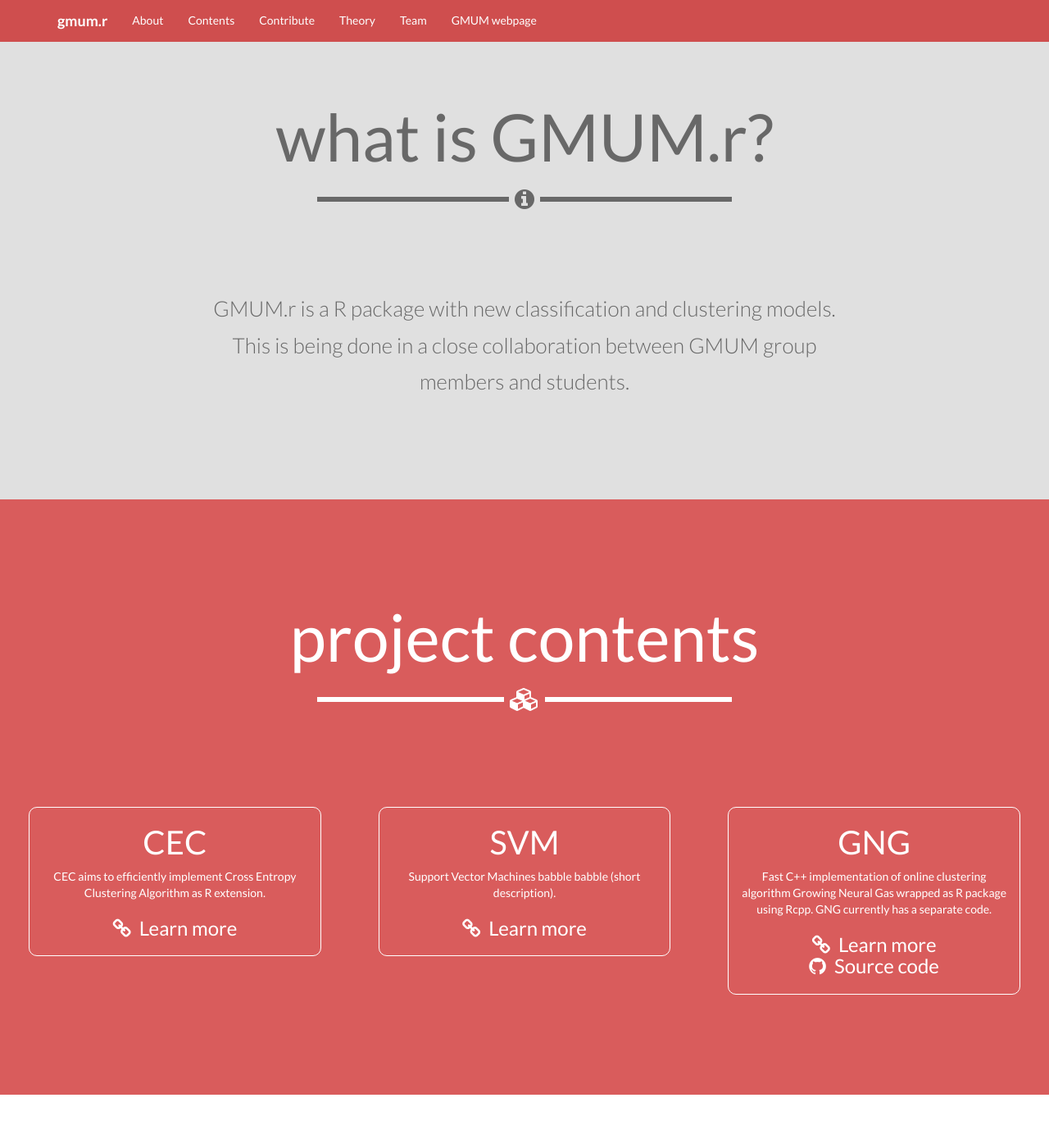
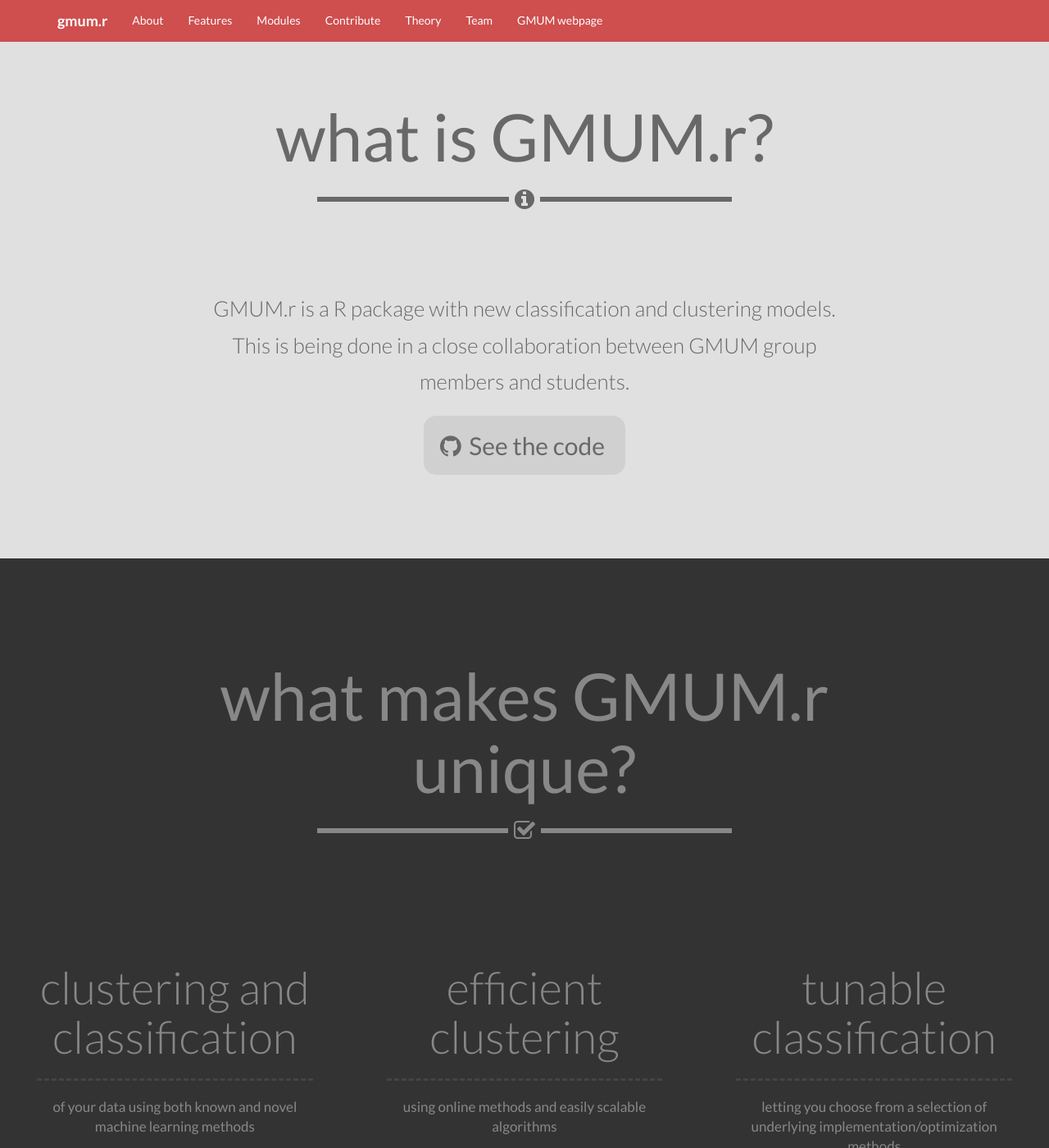
Before and after one commit to gmum/gmum.r, a Jekyll site: the page built from index.html, in a window 1280 px wide and 1400 px high. Shown: the whole window at 82% size. Built offline with Jekyll 4.4.1, drawn with Linux system fonts in a browser that asks for light colours; nearby versions of some CDN libraries; some of the changed text lies outside the part shown.

Commit message:
Content improvement for release - draft
I've refreshed modules section and pasted features
section just on the bottom of about section.

```diff
--- a/_includes/navbar.html
+++ b/_includes/navbar.html
@@ -12,7 +12,8 @@
         <div class="navbar-collapse collapse" id="navbar-collapsible">
             <ul class="nav navbar-nav navbar-left">
                 <li><a href="/#about">About</a></li>
-                <li><a href="/#contents">Contents</a></li>
+                <li><a href="/#features">Features</a></li>
+                <li><a href="/#modules">Modules</a></li>
                 <li><a href="/#contribute">Contribute</a></li>
                 <li><a href="/#theory">Theory</a></li>
                 <li><a href="/#team">Team</a></li>
--- a/_layouts/main_page.html
+++ b/_layouts/main_page.html
@@ -16,13 +16,62 @@
             GMUM.r is a R package with new classification and clustering models. This is being done in
             a close collaboration between GMUM group members and students.
         </p>
+        <h3 class="footer">
+            <span class="inline-graphical-link">
+                <i class="fa fa-github"></i> <a class="inline-link" href="https://github.com/gmum/gmum.r">See the code</a>
+            </span>
+        </h3>
     </div>
 </section>
 
-<section class="container-fluid" id="contents">
+
+<section class="container-fluid" id="features">
     <div class="row head">
         <div class="col-sm-8 col-sm-offset-2 text-center">
-            <h1>project contents</h1>
+            <h1>what makes GMUM.r unique?</h1>
+            <hr class="primary">
+            <i class="fa fa-check-square-o fa-2x title-decoration" style="background-color: #333;"></i>
+        </div>
+    </div>
+
+    <div class="row">
+        <div class="col-sm-4 text-center">
+            <div class="project-feature">
+                <h2>clustering and classification</h2>
+
+                <p class="description">
+                    of your data using both known and novel machine learning methods
+                </p>
+            </div>
+        </div>
+
+        <div class="col-sm-4 text-center">
+            <div class="project-feature">
+                <h2>efficient clustering</h2>
+
+                <p class="description">
+                    using online methods and easily scalable algorithms
+                </p>
+            </div>
+        </div>
+
+        <div class="col-sm-4 text-center">
+            <div class="project-feature">
+                <h2>tunable classification</h2>
+
+                <p class="description">
+                    letting you choose from a selection of underlying implementation/optimization methods
+                </p>
+            </div>
+        </div>
+    </div>
+</section>
+
+
+<section class="container-fluid" id="modules">
+    <div class="row head">
+        <div class="col-sm-8 col-sm-offset-2 text-center">
+            <h1>project modules</h1>
             <hr class="primary">
             <i class="fa fa-cubes fa-2x title-decoration" style="background-color: #d95c5c;"></i>
         </div>
@@ -30,39 +79,72 @@
 
     <div class="row">
         <div class="col-sm-4 text-center">
-            <div class="project-content">
+            <div class="project-module cec">
                 <h2>CEC</h2>
-                <p>
-                    CEC aims to efficiently implement Cross Entropy Clustering Algorithm as R extension.
+
+                <p class="description">
+                    Cross-entropy clustering (shortly CEC) joins advantages of classical k-means with those of EM.
+                    Moreover, contrary to k-means and EM, CEC <b>finds the optimal number of clusters</b> by automatically
+                    removing redundant ones.
                 </p>
-                <h3>
-                    <a class="inline-link" href="/cec/"><i class="fa fa-link"></i>Learn more</a>
+
+                <p class="feature">
+                    <i class="fa fa-thumbs-up fa-2x" style="background-color: #d95c5c;"></i>
+                    <span>easy implementation</span>
+                </p>
+                <p class="feature">
+                    <i class="fa fa-tachometer fa-2x" style="background-color: #d95c5c;"></i>
+                    <span>speed</span>
+                </p>
+                <p class="feature">
+                    <i class="fa fa-smile-o fa-2x" style="background-color: #d95c5c;"></i>
+                    <span>ability to adapt to clusters of desired shapes</span>
+                </p>
+                <p class="feature">
+                    <i class="fa fa-star fa-2x" style="background-color: #d95c5c;"></i>
+                    <span>ability to find the optimal number of clusters</span>
+                </p>
+
+                <h3 class="footer">
+                    <span class="inline-graphical-link">
+                        <a class="inline-link" href="/cec/">Learn more</a> <i class="fa fa-arrow-circle-right"></i>
+                    </span>
                 </h3>
             </div>
         </div>
 
         <div class="col-sm-4 text-center">
-            <div class="project-content">
+            <div class="project-module">
                 <h2>SVM</h2>
-                <p>
+
+                <p class="description">
                     Support Vector Machines babble babble (short description).
                 </p>
-                <h3>
-                    <a class="inline-link" href="/svm/"><i class="fa fa-link"></i>Learn more</a>
+
+                <h3 class="footer">
+                    <span class="inline-graphical-link">
+                        <a class="inline-link" href="/svm/">Learn more</a> <i class="fa fa-arrow-circle-right"></i>
+                    </span>
                 </h3>
             </div>
         </div>
 
         <div class="col-sm-4 text-center">
-            <div class="project-content">
+            <div class="project-module">
                 <h2>GNG</h2>
-                <p>
+
+                <p class="description">
                     Fast C++ implementation of online clustering algorithm Growing Neural Gas wrapped as R package using Rcpp.
                     GNG currently has a separate code.
                 </p>
-                <h3>
-                    <a class="inline-link" href="/gng/"><i class="fa fa-link"></i>Learn more</a>
-                    <a class="inline-link" href="https://github.com/kudkudak/growing-neural-gas"><i class="fa fa-github"></i>Source code</a>
+
+                <h3 class="footer">
+                    <span class="inline-graphical-link">
+                        <i class="fa fa-github"></i> <a class="inline-link" href="https://github.com/kudkudak/growing-neural-gas">Source code</a>
+                    </span>
+                    <span class="inline-graphical-link">
+                        <a class="inline-link" href="/gng/">Learn more</a> <i class="fa fa-arrow-circle-right"></i>
+                    </span>
                 </h3>
             </div>
         </div>
@@ -85,6 +167,7 @@
             For more information about tasks, bugs and how to work with us, please check below links.
         </p>
         <h3>
+            <a class="inline-link" href="https://github.com/gmum/gmum.r"><i class="fa fa-github"></i>Repository</a>
             <a class="inline-link" href="https://github.com/gmum/gmum.r/issues"><i class="fa fa-exclamation-circle"></i>Issue tracker</a>
             <a class="inline-link" href="https://github.com/gmum/gmum.r/wiki"><i class="fa fa-book"></i>Wiki</a>
         </h3>
--- a/_layouts/post.html
+++ b/_layouts/post.html
@@ -20,9 +20,6 @@
             <p class="lead italic">
                 {{ content }}
             </p>
-            <p class="author">
-
-            </p>
         </div>
     </div>
 </section>
--- a/css/styles.css
+++ b/css/styles.css
@@ -103,19 +103,94 @@
     margin-right: 10px;
 }
 
-.project-content {
-    border: 1px solid #fff;
-    border-radius: 10px;
+.project-feature {
     margin: 20px;
     padding: 10px;
 }
 
-.project-content {
-    border: 1px solid #fff;
+.project-feature h2 {
+    margin-bottom: 20px !important;
+    font-size: 55px;
+    font-weight: 300;
 }
 
-.project-content h2 {
+.project-feature .description {
+    border-top: 3px dashed #444;
+    padding-top: 20px;
+    font-size: 17px;
+}
+
+.project-module {
+    border: 3px dashed #c95353;
+    border-radius: 15px;
+    margin: 20px;
+    padding: 10px;
+}
+
+.project-module h2 {
     margin: 10px auto;
+    font-size: 55px;
+    font-weight: 300;
+}
+
+.project-module .description {
+    margin: 30px 0;
+    font-size: 17px;
+    font-weight: 300;
+    line-height: 1.8;
+}
+
+.project-module.cec .feature {
+    margin: 40px auto 40px 10px;
+}
+
+.project-module.cec .feature i {
+    font-size: 22px;
+}
+
+.project-module.cec .feature span {
+    margin-left: 10px;
+    font-size: 22px;
+    line-height: 1.4;
+}
+
+.footer {
+    border-radius: 15px;
+    margin: 0;
+    padding: 10px 0;
+    line-height: 1.4;
+}
+
+#about .footer {
+    background-color: #d0d0d0;
+    display: inline-block;
+    margin: 0 auto;
+    padding: 10px;
+}
+
+#about .footer .inline-link {
+    color: #686868;
+}
+
+#modules .footer {
+    background-color: #c95353;
+}
+
+#modules .footer .inline-link {
+    color: #fff;
+}
+
+.footer .inline-graphical-link {
+    margin: 0 10px;
+}
+
+.footer .inline-graphical-link a {
+    margin: 5px !important;
+    font-size: 30px;
+}
+
+.footer .inline-graphical-link i {
+    font-size: 30px;
 }
 
 .publication {
@@ -201,6 +276,7 @@
 
 .post {
     background-color: #eee;
+    padding: 50px 0 0 0 !important;
 }
 
 .post .row {
@@ -215,13 +291,12 @@
 }
 
 .post-info {
-    padding: 0 !important;
+    padding: 80px 0 !important;
     position: relative;
     color: #555;
 }
 
 .post-info .fixed {
-    border-right: 1px solid #ddd;
     padding: 0 40px !important;
     position: fixed;
 }
@@ -231,7 +306,8 @@
 }
 
 .post-content {
-    padding-left: 50px !important;
+    background-color: #fff;
+    padding: 80px 50px !important;
     font-size: 120% !important;
     color: #555;
 }
@@ -244,7 +320,7 @@
     margin-bottom: 12px;
     font-size: 18px;
     font-weight: 200;
-    line-height: 1.4
+    line-height: 1.4;
 }
 
 #about {
@@ -256,17 +332,18 @@
     border-color: #686868;
 }
 
-#contents {
+#features {
+    background-color: #333;
+    color: #888;
+}
+
+#modules {
     background-color: #d95c5c;
     color: #fff;
 }
 
-#contents hr.primary {
+#modules hr.primary {
     border-color: #fff;
-}
-
-#contents .inline-link {
-    color: #fff;
 }
 
 #contribute {
```
Also changed, not shown: _posts/2014-12-18-cec.md (renamed from _posts/2014-11-27-cec.md, +64 -1 lines).
